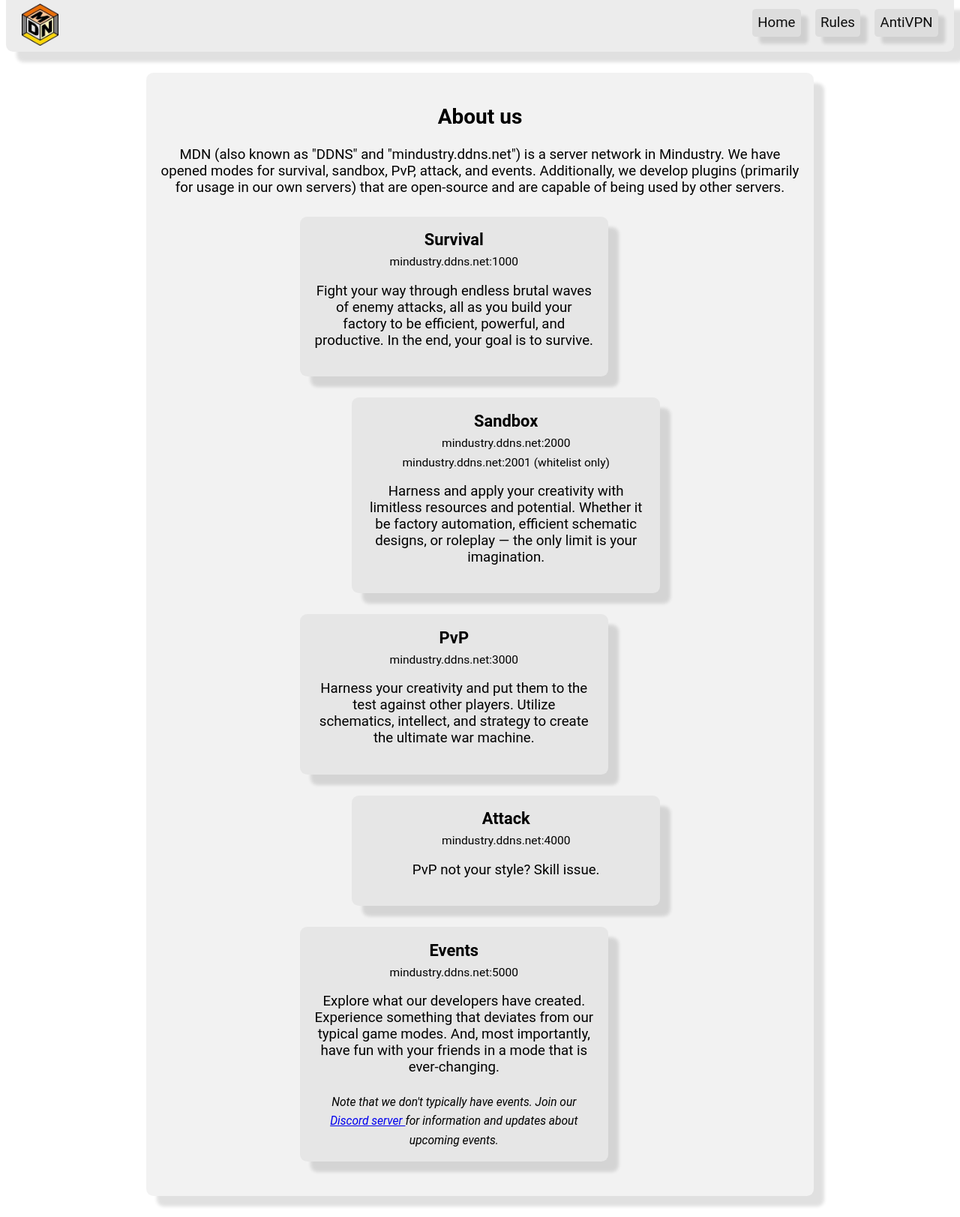
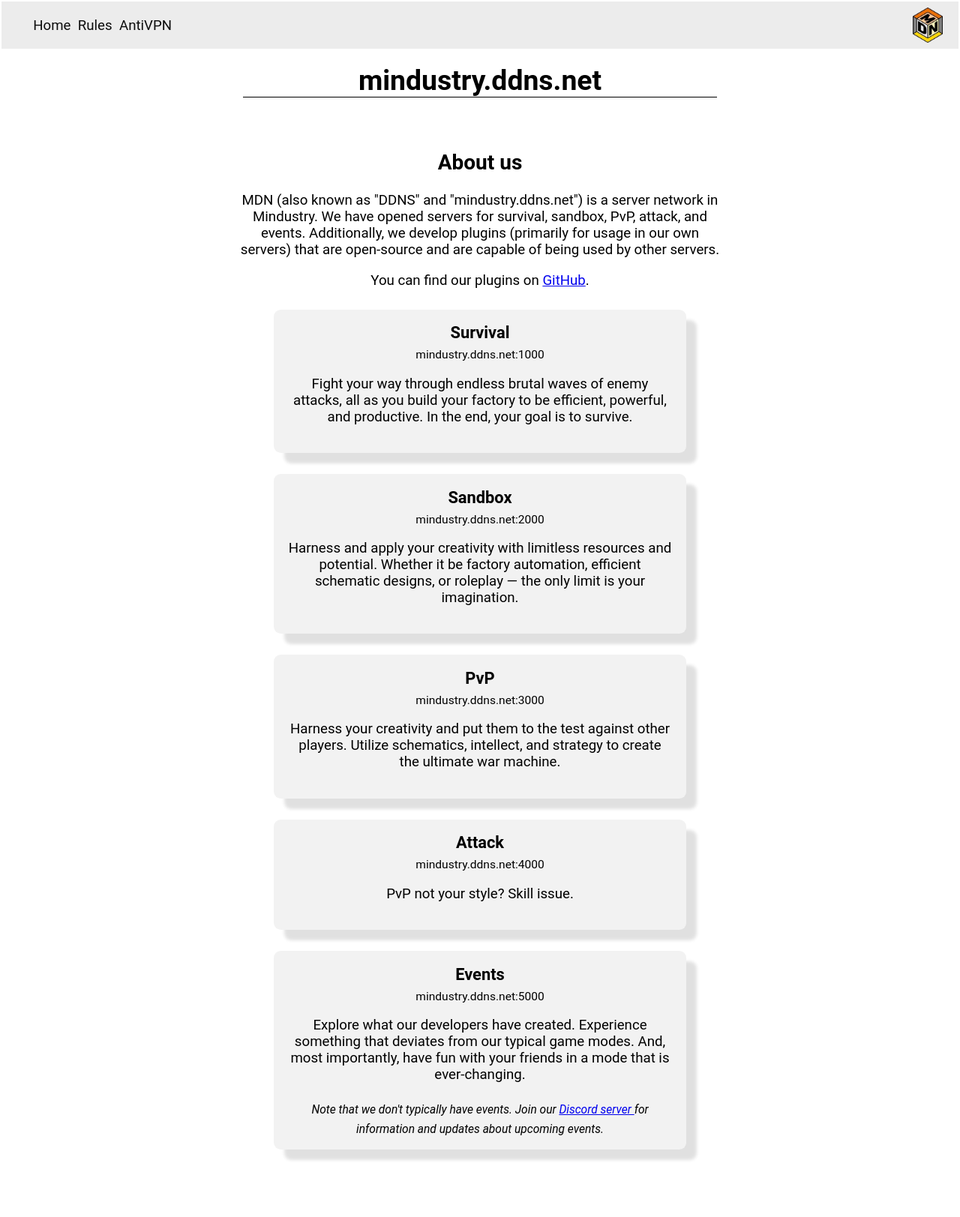
Before and after one commit to mindustry-ddns-net/MDNWebsite, a Flask app: page / in a window 1280 px wide. Shown: the whole page at 75% size. After the commit the page ends 1547 px from the top, so only its background shows below. Run offline with Flask 3, Linux system fonts and the light colour scheme; some web fonts are replaced.

Commit message:
Decide on CSS, etc. etc.

```diff
--- a/static/global.css
+++ b/static/global.css
@@ -11,28 +11,53 @@
 
 :root {
     --shadow-color: #0000001f;
+    --navbar-height: 2.5em;
+    --logo-height: 2.5em;
+}
+
+header {
+    padding: 0;
+    margin: 0;
 }
 
 body {
     text-align: center;
-    font-family: 'Roboto';
+    font-family: 'Roboto', serif;
+    /*background: url("/static/logo.png");*/
+}
+
+h1 {
+    border-bottom: black 1pt solid;
+    width: 50%;
+    margin-left: auto;
+    margin-right: auto;
 }
 
 .content-container, .server-container {
     transition-duration: 0.25s;
 
-    background-color: #e6e6e6;
-
     border-radius: 0.5em;
     /*background-color: #e6e6e6;*/
-    background-color: RGBA(0, 0, 0, 0.05);
+
     padding: 1em;
 
-    margin: 10em;
-    margin-top: 1.5em;
-    margin-bottom: 1.5em;
+    margin: 1.5em 10em;
+    /*backdrop-filter: blur(0.5ch);*/
+}
 
+.server-container {
+    margin-left: auto;
+    margin-right: auto;
+    width: 40vw;
+
+    background-color: RGBA(0, 0, 0, 0.05);
     box-shadow: 0.75em 0.75em 0.25em var(--shadow-color);
+}
+
+.content-container {
+    width: 50vw;
+    margin-left: auto;
+    margin-right: auto;
 }
 
 /*
@@ -45,77 +70,58 @@ body {
 */
 
 nav {
-    align-items: right;
-    padding: 0.125em;
-    margin-top: -0.5em;
-    height: 3.5em;
+    margin: -0.3em;
+    padding: 0.1em;
+    min-height: var(--navbar-height);
 
-    border-bottom-left-radius: 0.5em;
-    border-bottom-right-radius: 0.5em;
+    /*border-bottom: black solid 2pt;*/
 
     background-color: RGBA(0, 0, 0, 0.075);
-    box-shadow: 0.75em 0.75em 0.25em var(--shadow-color);
+    /*background-color: rgba(234, 109, 16);*/
 }
 
 .nav-list {
     list-style-type: none;
 
-    display: flex;
-    justify-content: flex-end;
-    margin-right: 0.5em;
+    display: grid;
+    grid-template-columns: repeat(6, auto);
+    grid-gap: 0.5em;
+
+    justify-content: left;
+    /*padding: calc(var(--navbar-height) / 4);*/
 }
 
 .nav-object {
-    transition-duration: 0.25s;
-
-    background-color: #00000010;
     color: RGBA(0, 0, 0, 0.95);
     text-decoration: none;
-    box-shadow: 0.5em 0.5em 0.25em var(--shadow-color);
-
-    margin: 0.5em;
-    padding: 0.4em;
-    border-radius: 0.25em;
 }
 
 #logo {
     transition-duration: 0.05s;
 
-    float: left;
-    margin-left: 1em;
-    margin-top: 0.2em;
-    margin-bottom: 0.2em;
+    float: right;
+    /*margin: 0.25em;*/
+    margin-right: 1em;
+    margin-top: calc(var(--navbar-height) / 8);
 
-    height: 3em;
-    width: 2.6em;
+    height: var(--logo-height);
+    width: 2.1625em;
+    /*width: calc(0.865em * var(--logo-height));*/
 }
 
 #logo:active {
     transition-duration: 0.05s;
 
-    margin-top: 1.7em;
-    height: 1.5em;
-    width: 5.2em;
-    margin-left: 0em;
-}
-
-#mdn-name {
-    text-align: left;
-    margin-top: 1em;
+    margin-top: calc(var(--navbar-height) - calc(var(--logo-height) / 2));
+    height: calc(var(--logo-height) / 2);
+/*     aspect-ratio: 4/1; */
+    width: 4.325em; /* Have to precalculate this due to CSS being weird, although it's just `width * 2` */
+    margin-left: 0;
 }
 
 @media (orientation: landscape) {
     body {
         font-size: 14pt;
-    }
-
-    .nav-object:hover {
-        font-size: 1.25em;
-        margin: 0.1em;
-        margin-bottom: 0em;
-/*        transform: scale(1.25);*/
-        transition-duration: 0.25s;
-        box-shadow: 0.75em 0.75em 0.25em var(--shadow-color);
     }
 }
 
@@ -128,4 +134,8 @@ nav {
     .content-container {
         margin: 1em;
     }
+
+    .server-container {
+        width: 95%;
+    }
 }
--- a/static/index.css
+++ b/static/index.css
@@ -1,6 +1,6 @@
-.server-container {
-    width: 20em;
-}
+/*.server-container {*/
+/*    width: 20em;*/
+/*}*/
 
 h3 {
     margin-bottom: 0em;
@@ -8,14 +8,14 @@ h3 {
 }
 
 @media (orientation: landscape) {
-    .server-container[right] {
-        margin-left: auto;
-        margin-right: 10em;
-    }
+    /*.server-container[right] {*/
+    /*    margin-left: auto;*/
+    /*    margin-right: 10em;*/
+    /*}*/
 }
 
 @media (orientation: portrait) {
-    .server-container {
-        margin-left: 0em;
-    }
+    /*.server-container {*/
+    /*    margin-left: 0em;*/
+    /*}*/
 }
--- a/templates/index.html
+++ b/templates/index.html
@@ -13,11 +13,14 @@
 </header>
 
 <body>
+<h1>mindustry.ddns.net</h1>
 <div class="content-container">
     <h2>About us</h2>
-    MDN (also known as "DDNS" and "mindustry.ddns.net") is a server network in Mindustry. We have opened modes for
+    <p>MDN (also known as "DDNS" and "mindustry.ddns.net") is a server network in Mindustry. We have opened servers for
     survival, sandbox, PvP, attack, and events. Additionally, we develop plugins (primarily for usage in our own
-    servers) that are open-source and are capable of being used by other servers.
+    servers) that are open-source and are capable of being used by other servers.</p>
+
+    <p>You can find our plugins on <a href="https://github.com/mindustry-ddns-net/">GitHub</a>.</p>
 
     <div class="server-container">
         <h3>Survival</h3>
@@ -28,10 +31,10 @@
         </p>
     </div>
 
-    <div class="server-container" right>
+    <div class="server-container">
         <h3>Sandbox</h3>
         <sub>mindustry.ddns.net:2000</sub> <br>
-        <sub>mindustry.ddns.net:2001 (whitelist only)</sub>
+<!--        <sub>mindustry.ddns.net:2001 (whitelist only)</sub>-->
         <p>
             Harness and apply your creativity with limitless resources and potential. Whether it be factory automation,
             efficient schematic designs, or roleplay — the only limit is your imagination.
@@ -47,7 +50,7 @@
         </p>
     </div>
 
-    <div class="server-container" right>
+    <div class="server-container">
         <h3>Attack</h3>
         <sub>mindustry.ddns.net:4000</sub>
         <p>
```
Also changed, not shown: static/rules.css (+0 -7 lines), 1 other file.
